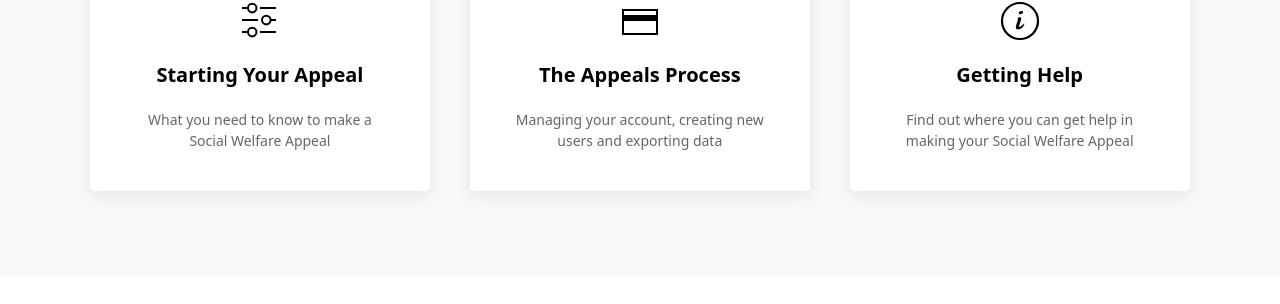
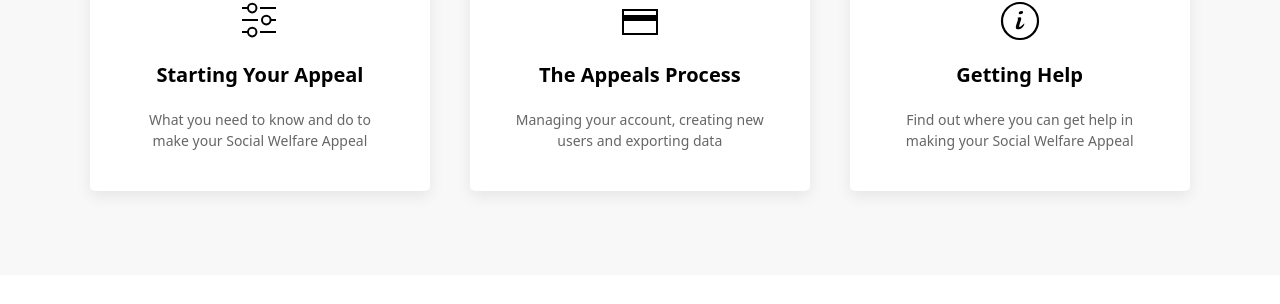
Before and after one commit to robbertl/socialwelfareappeal, a Jekyll site: the page built from index.md, in a window 1280 px wide. Shown: the part 744-1048 px from the top of the page. Built offline with Jekyll 4.4.1, drawn with Linux system fonts in a browser that asks for light colours.

Commit message:
Update navigation_categories.yml

```diff
--- a/_data/navigation_categories.yml
+++ b/_data/navigation_categories.yml
@@ -3,7 +3,7 @@
 - heading: Social Welfare Appeals
   categories:
     - title: Starting Your Appeal
-      desc: What you need to know to make a Social Welfare Appeal
+      desc: What you need to know and do to make your Social Welfare Appeal
       icon: settings
 
     - title: The Appeals Process
```
